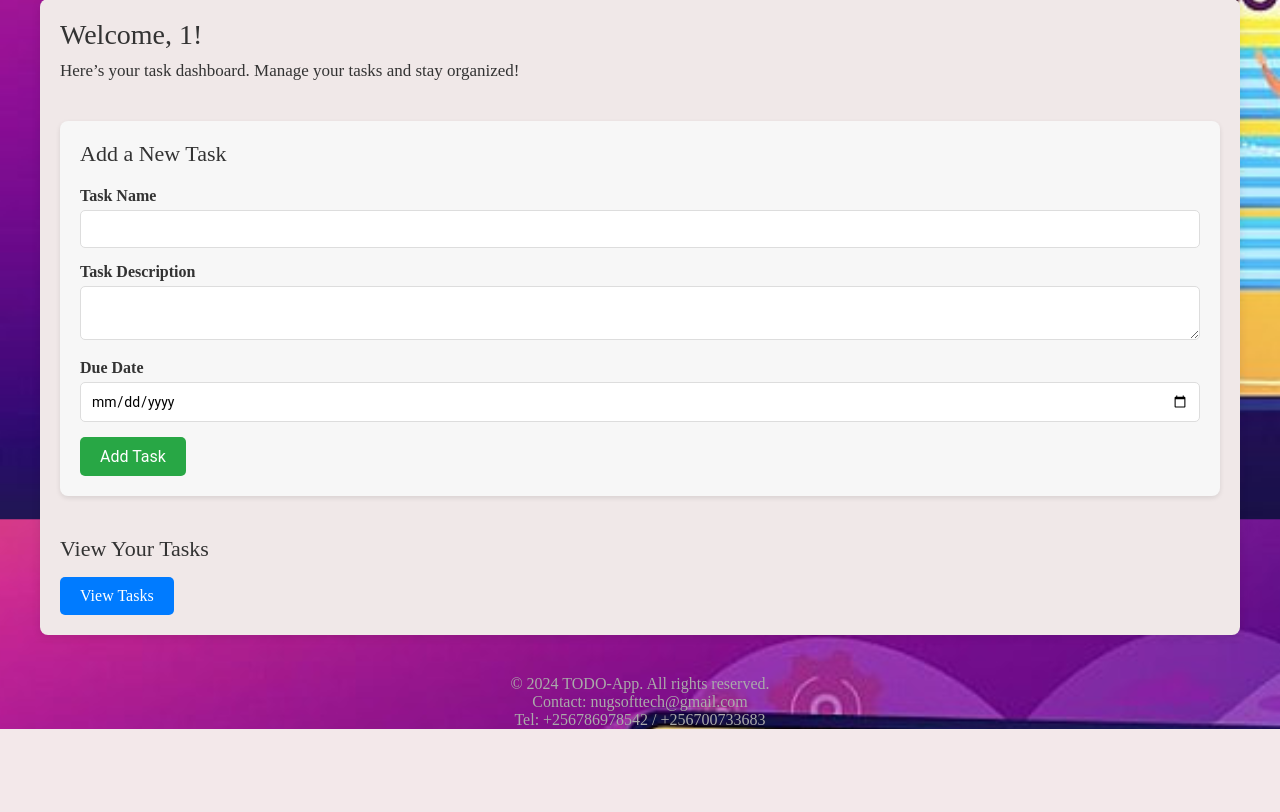
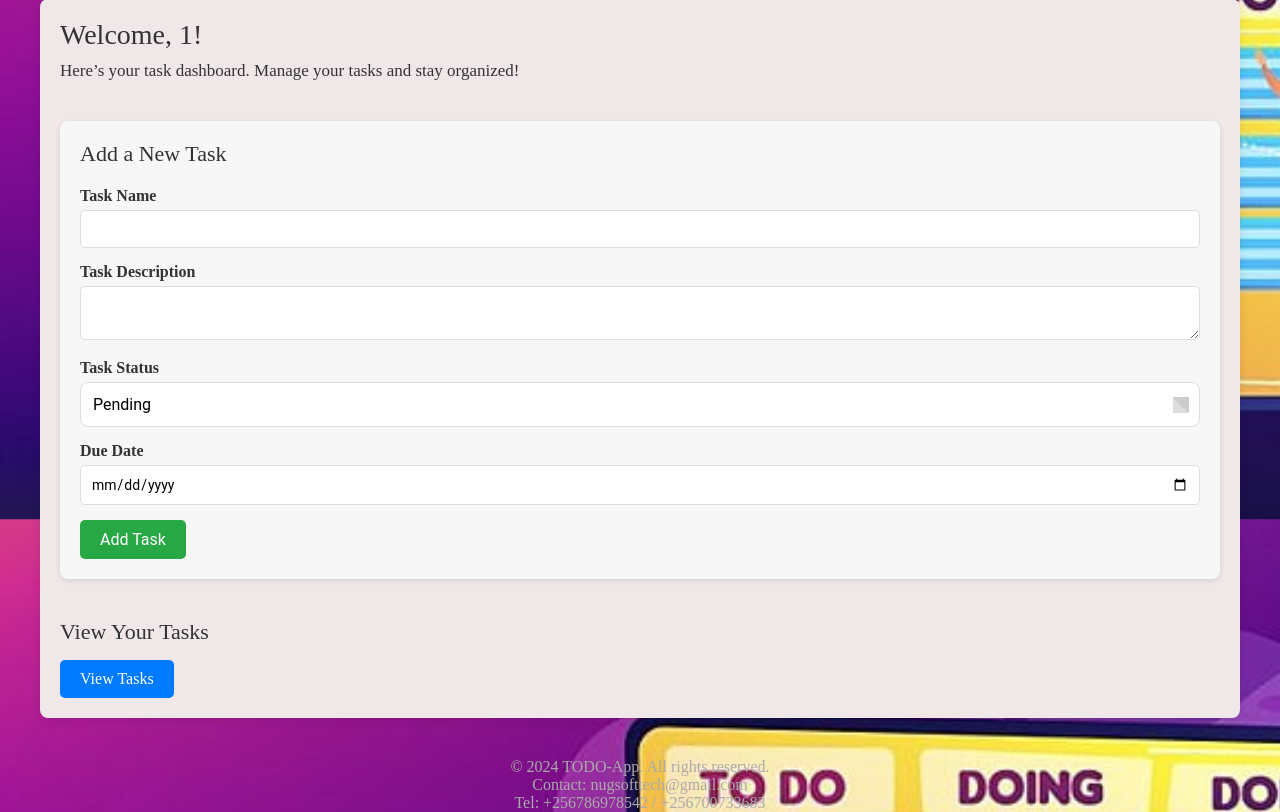
Before and after one commit to FELIX11725/ToDoapp, a PHP site: page /dashboard.php in a window 1280 px wide. Shown: the part 281-1093 px from the top of the page. Before the commit the page ends 1010 px from the top, so only its background shows below. Run offline with PHP 8.4, Linux system fonts and the light colour scheme; the visitor is signed in with stand-in values (Sample User, id 1).

Commit message:
modify file

```diff
--- a/css/style.css
+++ b/css/style.css
@@ -349,3 +349,62 @@ footer {
     font-size: 14px;
     color: #aaa;
 }
+
+
+
+
+
+
+
+
+
+
+
+
+
+
+
+
+
+
+/* Task Status Dropdown */
+.add-task-form select {
+    width: 100%;
+    padding: 12px;
+    margin-bottom: 15px;
+    border: 1px solid #ddd;
+    border-radius: 8px;
+    font-size: 16px;
+    background-color: #ffffff;
+    background-image: linear-gradient(45deg, transparent 50%, #ccc 50%),
+                      linear-gradient(135deg, #ddd, #ddd);
+    background-repeat: no-repeat;
+    background-position: right 10px center;
+    background-size: 16px 16px;
+    appearance: none;
+    -webkit-appearance: none;
+    -moz-appearance: none;
+}
+
+/* Dropdown Container */
+.add-task-form {
+    position: relative;
+}
+
+/* Custom Arrow for Dropdown */
+.add-task-form select::-ms-expand {
+    display: none;
+}
+
+.add-task-form select::after {
+    content: '';
+    position: absolute;
+    top: 50%;
+    right: 10px;
+    width: 10px;
+    height: 10px;
+    border-left: 2px solid #333;
+    border-top: 2px solid #333;
+    transform: rotate(45deg);
+    pointer-events: none;
+}
--- a/dashboard.php
+++ b/dashboard.php
@@ -18,6 +18,7 @@ include_once 'header.php';
     <?php
     if (isset($_GET['add']) && $_GET['add'] == 'success') {
         echo "<p class='success'>Task added successfully!</p>";
+
     }
     ?>
 
@@ -31,6 +32,14 @@ include_once 'header.php';
 
             <label for="task_description">Task Description</label>
             <textarea id="task_description" name="task_description" required></textarea>
+
+
+            <label for="status">Task Status</label>
+            <select name="status" id="status">
+               <option value="pending">Pending</option>
+               <option value="completed">Completed</option>
+            </select>
+
 
             <label for="due_date">Due Date</label>
             <input type="date" id="due_date" name="due_date" required>
```
Also changed, not shown: includes/add_task.inc.php (+7 -3 lines), tasks.php (+4 -4 lines).
